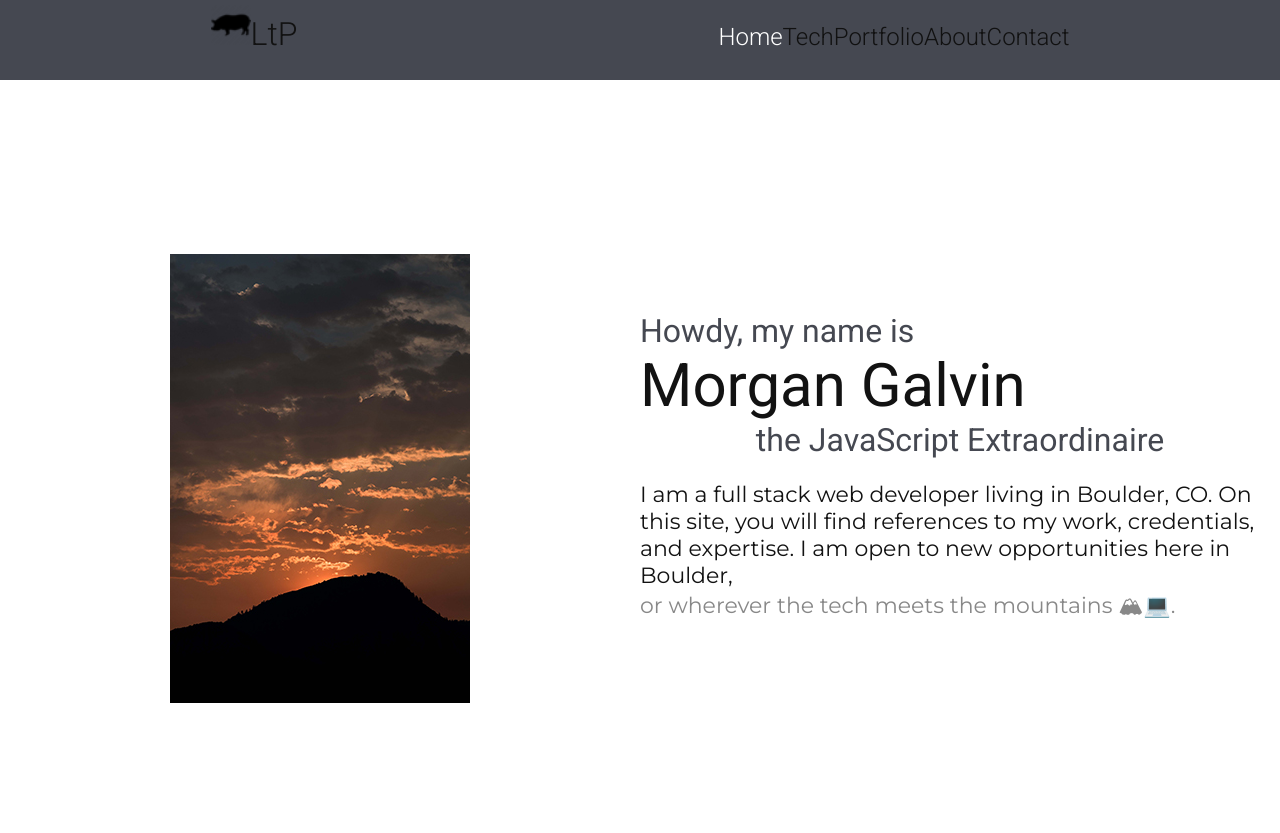
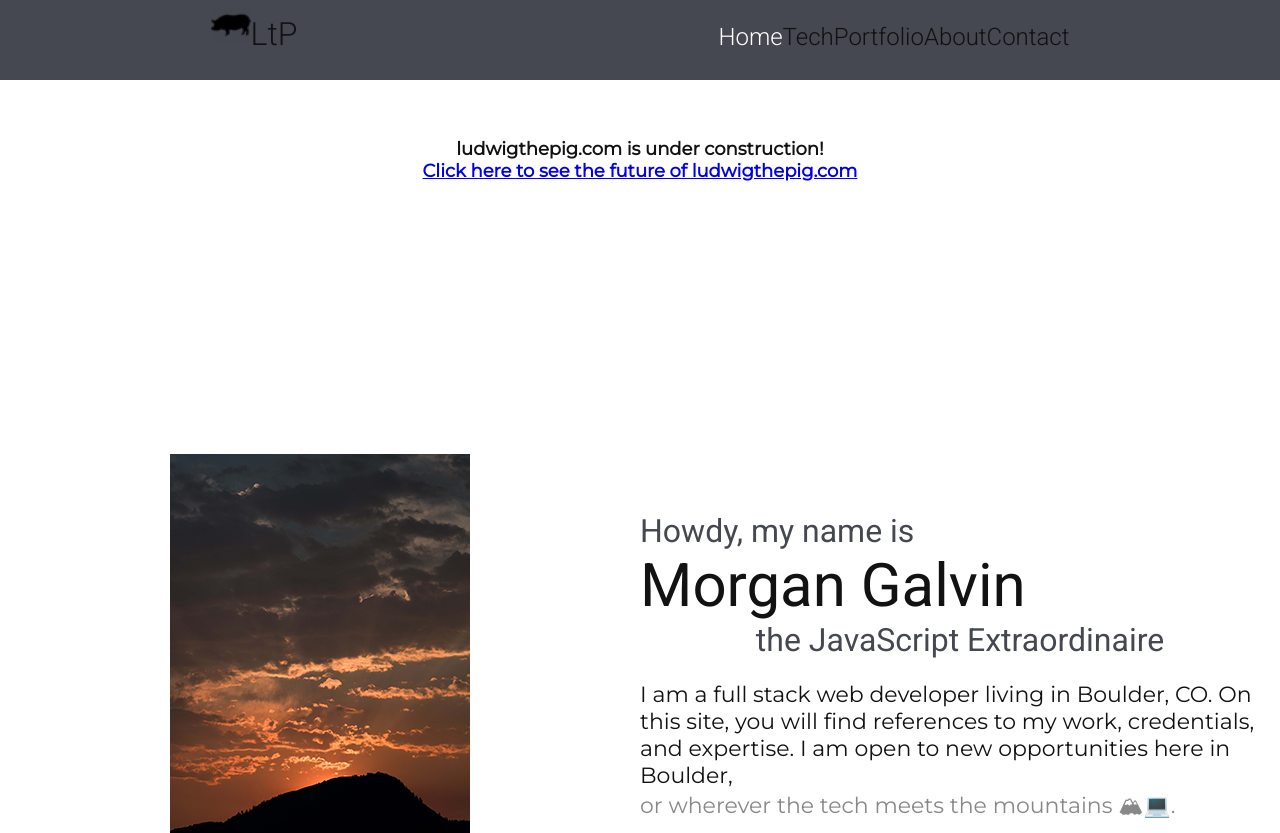
Before and after one commit to LudwigThePig/ludwigThePig.com, a React (Create React App) app: page / in a window 1280 px wide. Shown: the top 833 px of the page. Built offline with nearby package versions, Linux system fonts and the light colour scheme.

Commit message:
added construction sign

```diff
--- a/public/index.html
+++ b/public/index.html
@@ -36,7 +36,7 @@
 <!-- Optional theme -->
 <link rel="stylesheet" href="https://maxcdn.bootstrapcdn.com/bootstrap/3.3.7/css/bootstrap-theme.min.css" integrity="sha384-rHyoN1iRsVXV4nD0JutlnGaslCJuC7uwjduW9SVrLvRYooPp2bWYgmgJQIXwl/Sp" crossorigin="anonymous">
 
-<link href="https://fonts.googleapis.com/css?family=Roboto:300,400" rel="stylesheet">
+<link href="https://fonts.googleapis.com/css?family=Roboto:300,400,800" rel="stylesheet">
 <link href="https://fonts.googleapis.com/css?family=Montserrat" rel="stylesheet">
 
 
--- a/src/App.js
+++ b/src/App.js
@@ -4,9 +4,7 @@ import Body from './components/Body.js';
 import Footer from './components/Footer.js';
 
 import styles from './App.scss';
-import classNames from 'classnames';
 import { library } from '@fortawesome/fontawesome-svg-core';
-import { FontAwesomeIcon } from '@fortawesome/react-fontawesome';
 import { fab } from '@fortawesome/free-brands-svg-icons'
 
 
@@ -17,7 +15,12 @@ class App extends Component{
   render(){
     return(
       <div>
-        <Navbar />
+      <Navbar />
+        <div id="construction">
+          <p>ludwigthepig.com is under construction!<br />
+              <a href="https://github.com/LudwigThePig/LudwigThePig.com-2.0">Click here to see the future of ludwigthepig.com</a>
+          </p>
+        </div>
         <Body />
         <Footer />
       </div>
--- a/src/App.scss
+++ b/src/App.scss
@@ -23,6 +23,16 @@ $text-clr: #111;
 $break-medium: 400px;
 $break-large: 720px;
 
+#construction {
+  display:flex;
+  justify-content: center;
+  margin: 15vh auto 0 auto;
+  text-align: center;
+  p, a {
+    font-size: 18px;
+    font-weight: 800;
+  }
+}
 
 //GENERAL STYLING
 body{
@@ -160,9 +170,11 @@ ul{
 
 //BODY COMPONENTS
 .body{
+  // margin: 10vh 0;
   padding-top: 10vh;
   height: 100vh;
 }
+
 
 
 //HOME
--- a/src/components/Footer.js
+++ b/src/components/Footer.js
@@ -8,9 +8,6 @@ const Footer = () => (
     </a>
     <a href="https://github.com/LudwigThePig">
       <FontAwesomeIcon icon={['fab', 'github']} className='fa' size="3x" />
-    </a>
-    <a href="https://codepen.io/moegain/">
-      <FontAwesomeIcon icon={['fab', 'codepen']} className='fa'  size="3x" />
     </a>
     <a href="https://www.instagram.com/morgangalvinphoto/">
     <FontAwesomeIcon icon={['fab', 'instagram']} className='fa' size="3x" />
--- a/src/components/Navbar.js
+++ b/src/components/Navbar.js
@@ -33,6 +33,7 @@ class Navbar extends Component {
       about: document.getElementById('about').offsetTop - tenVh,
       contact: document.getElementById('contact').offsetTop - tenVh,
     };
+    console.log(offset);
     if (wind < offset.tech){
       if (this.state.active !== 'home' ){
         this.setState({
@@ -74,6 +75,7 @@ class Navbar extends Component {
   render(){
     return(
       <div className="navbar" >
+
         <div className="navbrand">
         <a href="#home">
           <img src={brand} alt='pig brand' />
```
Also changed, not shown: src/components/BodyComponents/About.js (indentation only).
